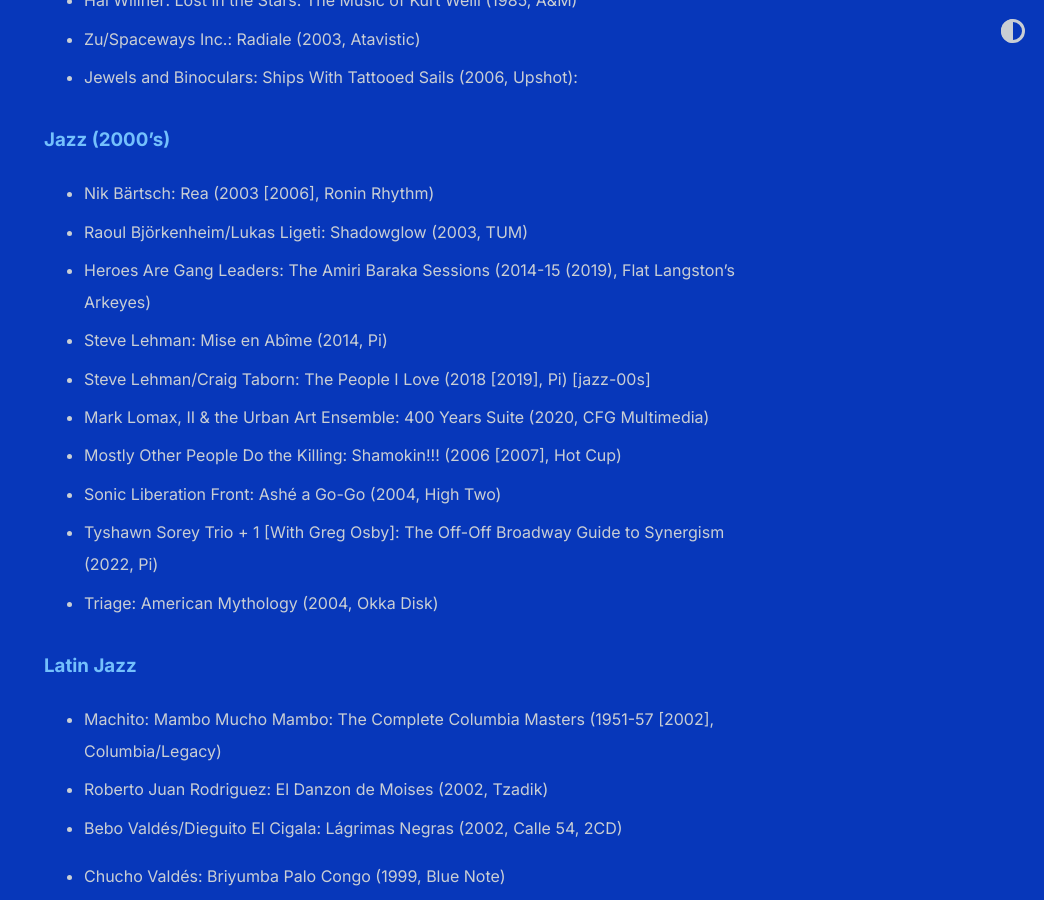
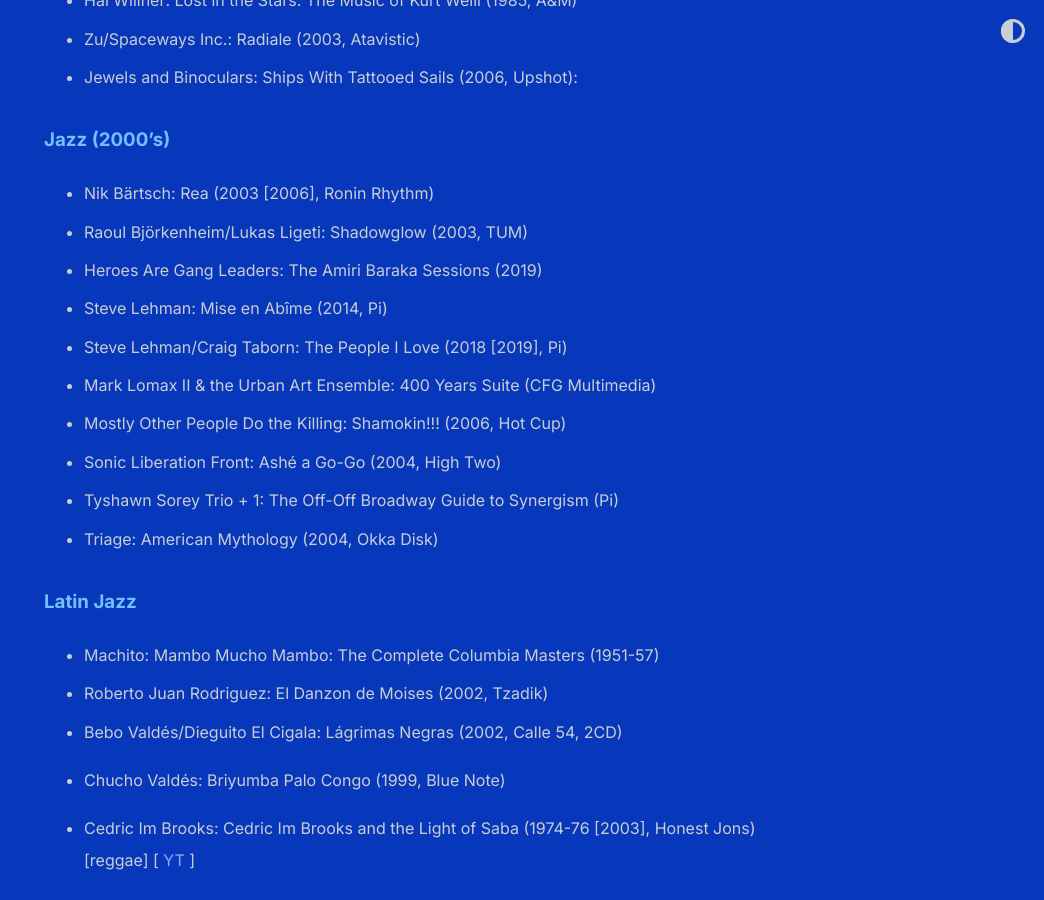
Before and after one commit to shihankanungo/shihankanungo.github.io, a Jekyll site: the page built from tomhull.md, in a window 1280 px wide and 900 px high, scrolled down 15993 px. Shown: the whole window, without its empty margins (236-1280 px from the left). Built offline with Jekyll 4.4.1, drawn with Linux system fonts in a browser that asks for light colours.

Commit message:
Update tomhull.md

```diff
--- a/tomhull.md
+++ b/tomhull.md
@@ -417,17 +417,17 @@
 ### Jazz (2000's)
 - Nik Bärtsch: Rea (2003 [2006], Ronin Rhythm)
 - Raoul Björkenheim/Lukas Ligeti: Shadowglow (2003, TUM)
-- Heroes Are Gang Leaders: The Amiri Baraka Sessions (2014-15 (2019), Flat Langston's Arkeyes)
+- Heroes Are Gang Leaders: The Amiri Baraka Sessions (2019)
 - Steve Lehman: Mise en Abîme (2014, Pi)
-- Steve Lehman/Craig Taborn: The People I Love (2018 [2019], Pi) [jazz-00s]
-- Mark Lomax, II & the Urban Art Ensemble: 400 Years Suite (2020, CFG Multimedia)
-- Mostly Other People Do the Killing: Shamokin!!! (2006 [2007], Hot Cup)
+- Steve Lehman/Craig Taborn: The People I Love (2018 [2019], Pi)
+- Mark Lomax II & the Urban Art Ensemble: 400 Years Suite (CFG Multimedia)
+- Mostly Other People Do the Killing: Shamokin!!! (2006, Hot Cup)
 - Sonic Liberation Front: Ashé a Go-Go (2004, High Two)
-- Tyshawn Sorey Trio + 1 [With Greg Osby]: The Off-Off Broadway Guide to Synergism (2022, Pi)
+- Tyshawn Sorey Trio + 1: The Off-Off Broadway Guide to Synergism (Pi)
 - Triage: American Mythology (2004, Okka Disk)
 
 ### Latin Jazz
-- Machito: Mambo Mucho Mambo: The Complete Columbia Masters (1951-57 [2002], Columbia/Legacy)
+- Machito: Mambo Mucho Mambo: The Complete Columbia Masters (1951-57)
 - Roberto Juan Rodriguez: El Danzon de Moises (2002, Tzadik)
 - Bebo Valdés/Dieguito El Cigala: Lágrimas Negras (2002, Calle 54, 2CD)
 - Chucho Valdés: Briyumba Palo Congo (1999, Blue Note)
```
